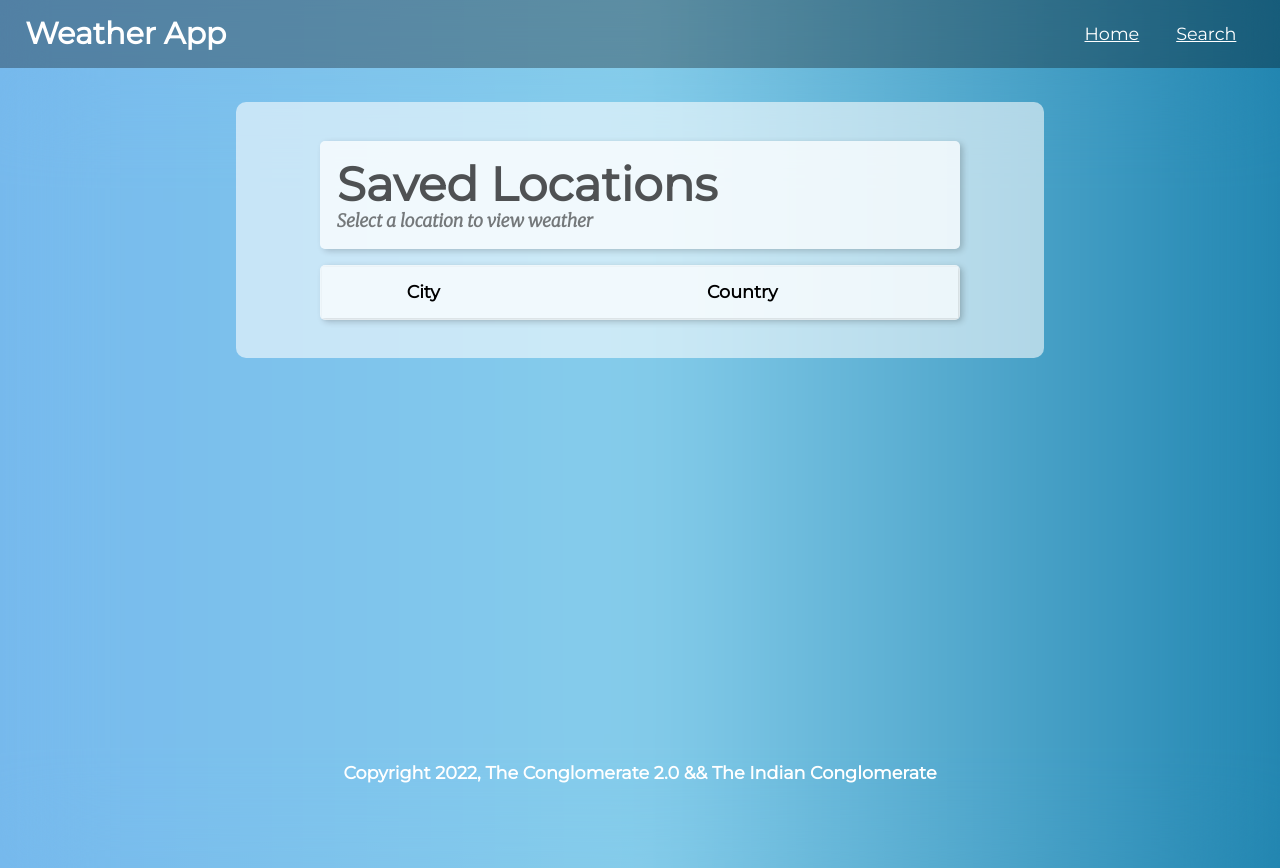
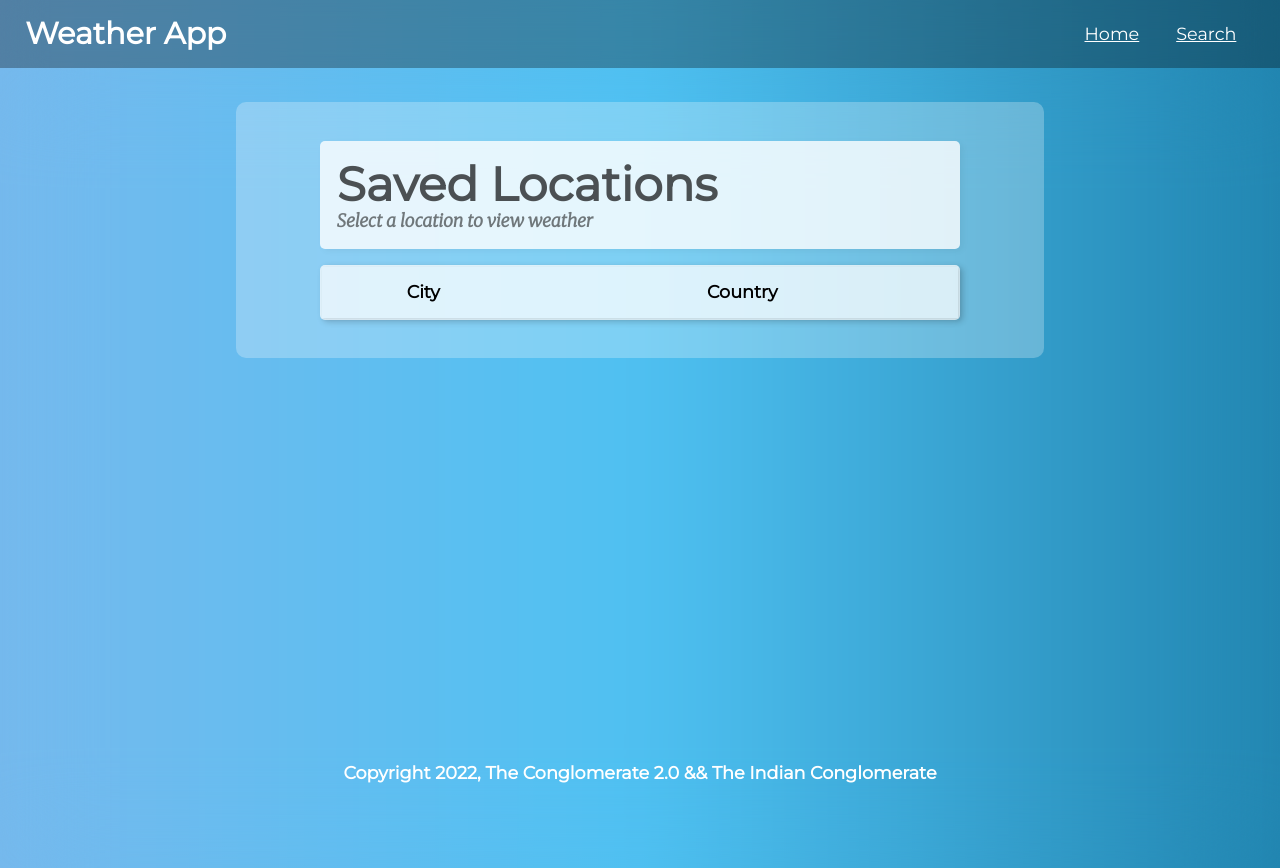
Before and after one commit to maazgundagi01/Weather-App, a React (Create React App) app in the folder weather-app/: page / in a window 1280 px wide. Built offline with nearby package versions, Linux system fonts and the light colour scheme.

Commit message:
css tweaks

```diff
--- a/weather-app/src/header/header.css
+++ b/weather-app/src/header/header.css
@@ -12,7 +12,7 @@ body{
     /* background-image:url(./pexels-elia-clerici-912110.jpg); */
    background: #2193b0;  /* fallback for old browsers */
 background: -webkit-linear-gradient(to right, #6dd5ed, #2193b0);  /* Chrome 10-25, Safari 5.1-6 */
-background: linear-gradient(to right, #76b9ed, rgb(134, 205, 235),#2185b0); /* W3C, IE 10+/ Edge, Firefox 16+, Chrome 26+, Opera 12+, Safari 7+ */
+background: linear-gradient(to right, #76b9ed, rgb(79, 193, 242),#2185b0); /* W3C, IE 10+/ Edge, Firefox 16+, Chrome 26+, Opera 12+, Safari 7+ */
 
     background-size:auto;
     background-position-y: -50rem ;
--- a/weather-app/src/saved-locations/saved-locations.css
+++ b/weather-app/src/saved-locations/saved-locations.css
@@ -1,5 +1,5 @@
 .content-child{
-    background-color: rgba(255, 255, 255, 0.578);
+    background-color: rgba(255, 255, 255, 0.263);
     padding: 2.3rem 5rem;
     border-radius: 0.6rem;
     /* border: 1px rgba(0, 0, 0, 0.249) solid;
@@ -7,11 +7,11 @@
 }
 .p-t-container{
     width: 100%;
-    background-color: rgba(255, 255, 255, 0.735);
+    background-color: rgba(255, 255, 255, 0.797);
     padding: 1rem 1rem;
     margin: 0 0 1rem 0;
     /* border: 1px rgba(0, 0, 0, 0.242) solid; */
-    box-shadow: 3px 2px 6px rgba(0, 0, 0, 0.194);
+    box-shadow: 3px 2px 6px rgba(0, 0, 0, 0.05);
     border-radius: 5px;
 }
 .page-title{
@@ -33,7 +33,7 @@
 
 }
 tbody{
-    width: 100%;
+    width: 100% !important;
 }
 .data-tr{
     height: 3rem;
--- a/weather-app/src/search/search.css
+++ b/weather-app/src/search/search.css
@@ -10,9 +10,12 @@
     margin: auto;
 }
 .s-in{
+    margin-top: 1rem;
     height: 2rem;
     border: 1px rgba(0, 0, 0, 0.345) solid;
     border-radius: 6px;
+    padding-left: 0.5rem;
+    width: 30rem;
 }
 .s-btn{
     height: 2rem;
```
